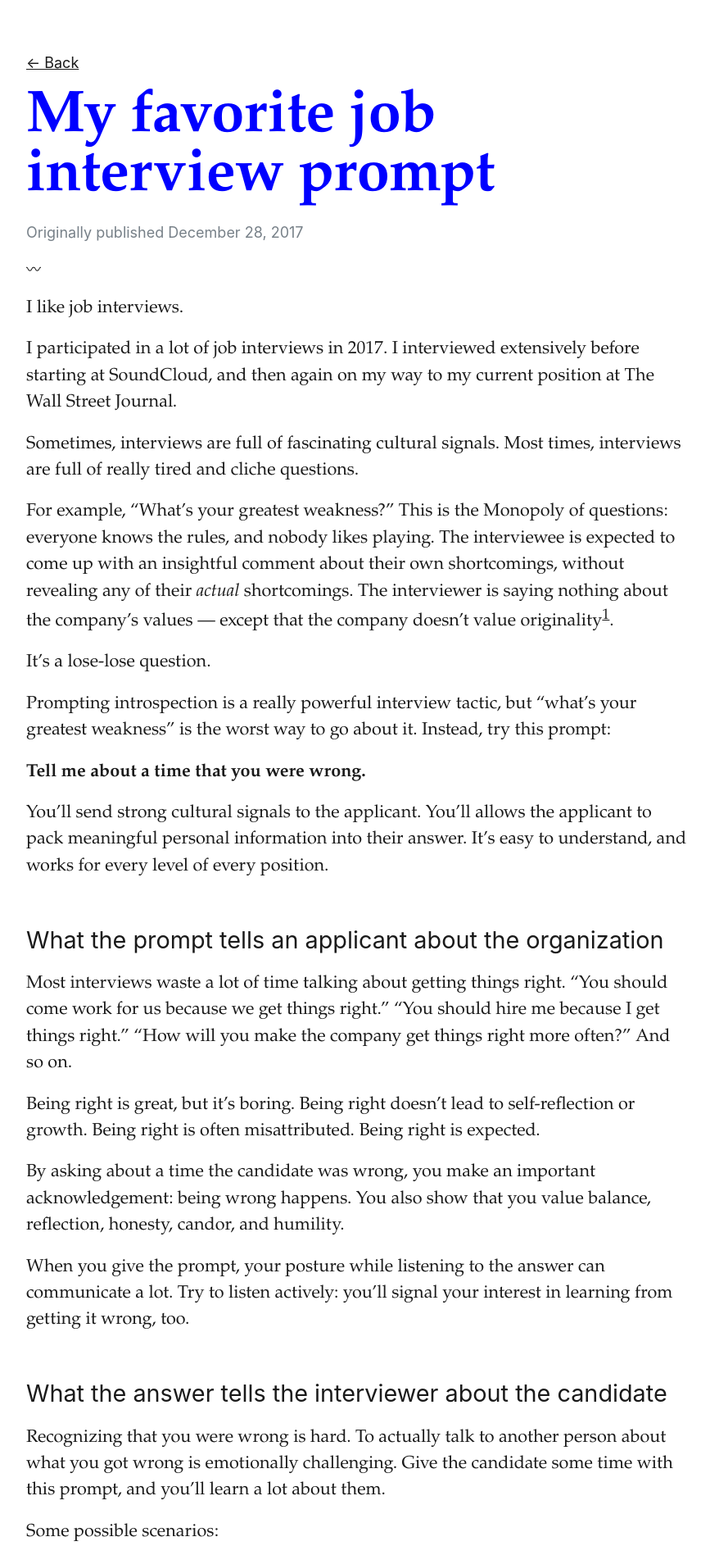
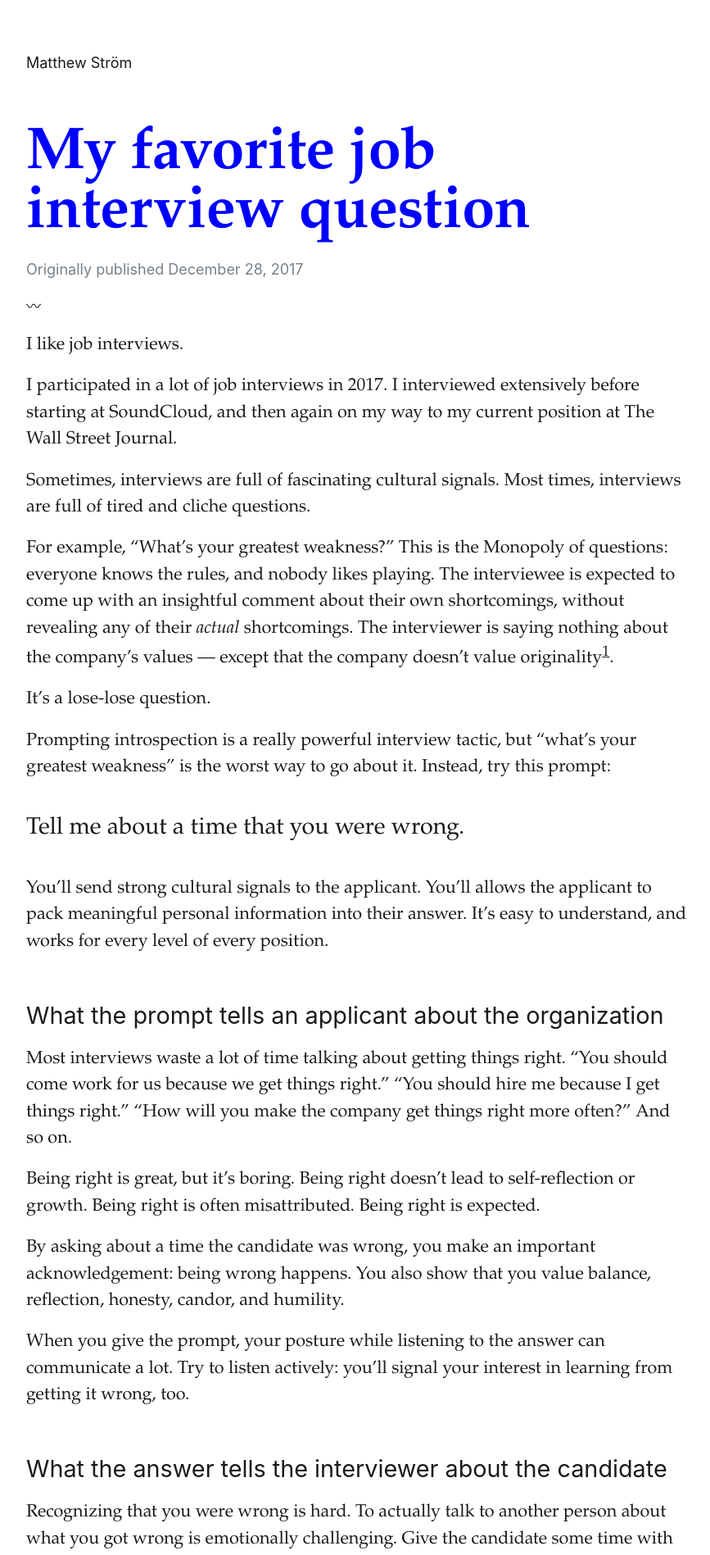
Before and after one commit to ilikescience/ilikescience.github.io, a Jekyll site: the page built from _posts/2017-12-28-interview.markdown, in a window 1280 px wide. Shown: the top 1897 px of the page at 82% size, without its empty margins (94-961 px from the left). Built offline with Jekyll 4.4.1, drawn with Linux system fonts in a browser that asks for light colours; some web fonts are replaced; our own code applies the rules of GitHub Pages for plain Markdown files; some of the changed text lies outside the part shown.

Commit message:
header update, some edits on interview essay

```diff
--- a/_layouts/post.html
+++ b/_layouts/post.html
@@ -15,8 +15,8 @@
 <body>
     <main class="l--container">
         <header class="row l--mar-top-m">
-            <p>
-                <a href="/">&larr; Back</a>
+            <p class="l--mar-btm-m">
+                <a class="t--decoration-none" href="/">Matthew Ström</a>
             </p>
             <h1 class="t--size-xxl c--blue t--family-display t--leading-small t--tracking-tight t--weight-bold">
                 {{ page.title }}
--- a/_posts/2017-12-28-interview.markdown
+++ b/_posts/2017-12-28-interview.markdown
@@ -1,5 +1,5 @@
 ---
-title:  "My favorite job interview prompt"
+title:  "My favorite job interview question"
 date:   2017-12-28
 categories: writing
 ---
@@ -8,7 +8,7 @@ I like job interviews.
 
 I participated in a lot of job interviews in 2017.  I interviewed extensively before starting at SoundCloud, and then again on my way to my current position at The Wall Street Journal.
 
-Sometimes, interviews are full of fascinating cultural signals. Most times, interviews are full of really tired and cliche questions.
+Sometimes, interviews are full of fascinating cultural signals. Most times, interviews are full of tired and cliche questions.
 
 For example, "What's your greatest weakness?" This is the Monopoly of questions: everyone knows the rules, and nobody likes playing. The interviewee is expected to come up with an insightful comment about their own shortcomings, without revealing any of their _actual_ shortcomings. The interviewer is saying nothing about the company's values — except that the company doesn't value originality[^1].
 
@@ -16,7 +16,7 @@ It's a lose-lose question.
 
 Prompting introspection is a really powerful interview tactic, but "what's your greatest weakness" is the worst way to go about it. Instead, try this prompt:
 
-**Tell me about a time that you were wrong.**
+> Tell me about a time that you were wrong.
 
 You'll send strong cultural signals to the applicant. You'll allows the applicant to pack meaningful personal information into their answer. It’s easy to understand, and works for every level of every position.
 
--- a/_sass/_type.scss
+++ b/_sass/_type.scss
@@ -123,6 +123,8 @@ p {
 .t--align-center { text-align: center; }
 .t--align-right { text-align: right; }
 
+.t--decoration-none { text-decoration: none; }
+
 @media (max-width: 1024px) {
     .t--size-xxl { font-size: $t--size-xxl * 0.75; }
     .t--size-xl { font-size: $t--size-xl * 0.75; }
```
Also changed, not shown: other parts of _posts/2017-12-28-interview.markdown (+2 -2 lines).
